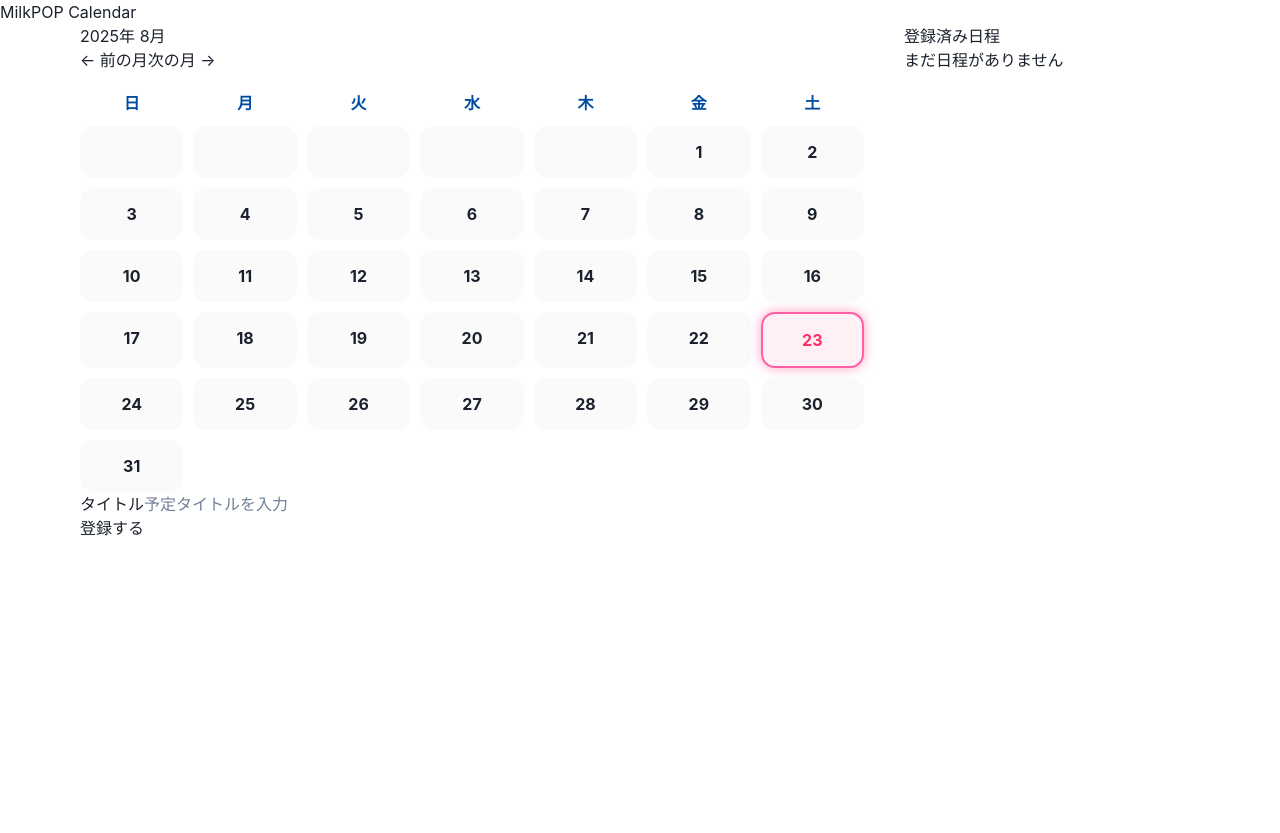
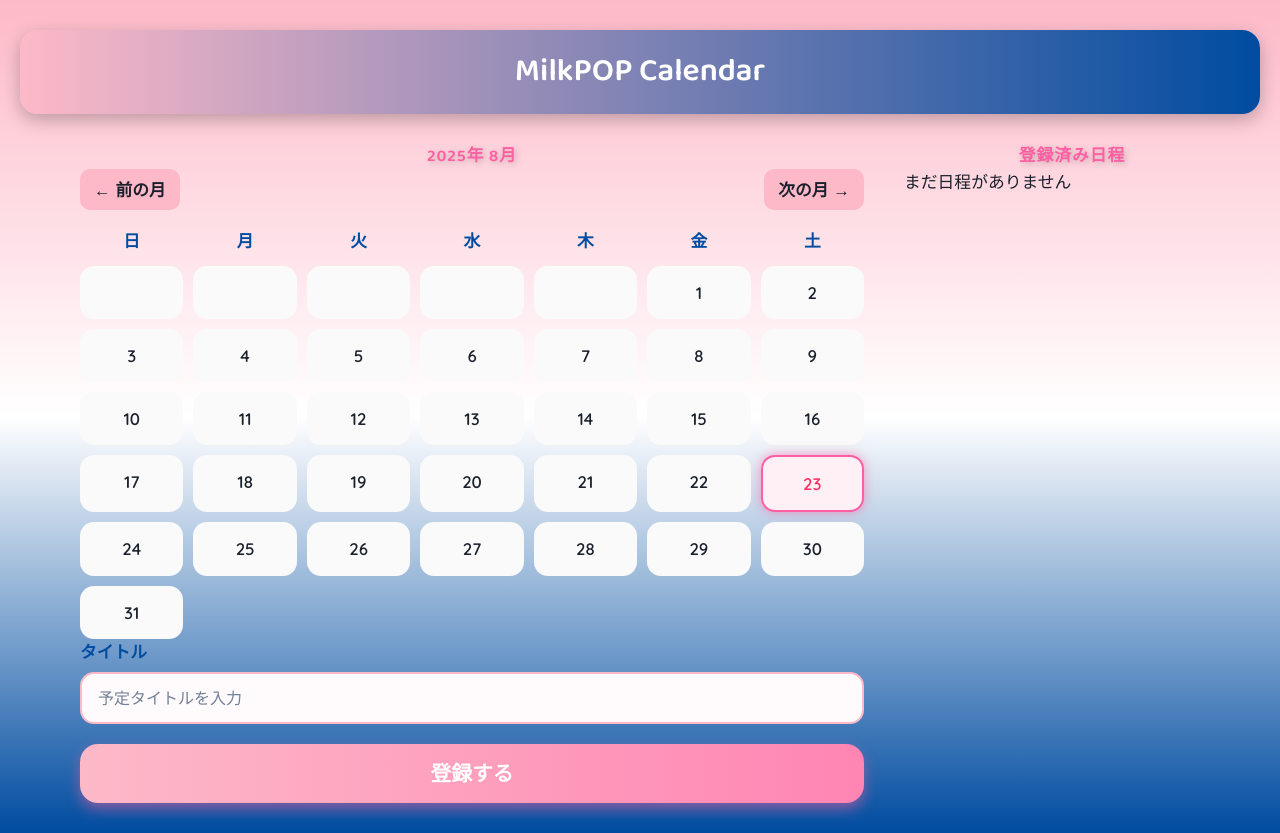
Before and after one commit to kuzyoumike0/milkpop-calendarapp, a React app in the folder frontend/: page /register in a window 1280 px wide. Before the commit the page ends 800 px from the top, so only its background shows below. Built offline with nearby package versions, Linux system fonts and the light colour scheme; a web font is replaced by a local one.

Commit message:
Update index.css

```diff
--- a/frontend/src/index.css
+++ b/frontend/src/index.css
@@ -1,3 +1,107 @@
+/* ===== フォント ===== */
+@import url('https://fonts.googleapis.com/css2?family=Baloo+2:wght@600&family=Quicksand:wght@400;600&display=swap');
+
+body {
+  margin: 0;
+  padding: 0;
+  line-height: 1.8;
+  background: linear-gradient(to bottom, #FDB9C8, #ffffff, #004CA0);
+  font-family: 'Quicksand', sans-serif;
+  font-size: 1.05rem;
+  color: #333;
+}
+
+/* ===== 見出し ===== */
+h1, h2 {
+  font-weight: 600;
+  color: #ff5fa2;
+  text-shadow: 2px 2px 6px rgba(0,0,0,0.2);
+  letter-spacing: 1px;
+  text-align: center;
+  font-family: 'Baloo 2', 'Quicksand', sans-serif;
+}
+
+/* ===== ヘッダー ===== */
+header {
+  background: linear-gradient(90deg, #FDB9C8, #004CA0);
+  color: white;
+  padding: 16px 24px;
+  display: flex;
+  justify-content: space-between;
+  align-items: center;
+  font-size: 1.4rem;
+  font-weight: bold;
+  position: fixed;
+  top: 0;
+  left: 0;
+  width: 100%;
+  z-index: 1000;
+  font-family: 'Baloo 2', cursive;
+}
+header a {
+  color: white;
+  text-decoration: none;
+  font-weight: bold;
+  margin: 0 10px;
+  transition: 0.3s;
+}
+header a:hover {
+  color: #ff5fa2;
+}
+
+/* ===== フッター ===== */
+footer {
+  background: #004CA0;
+  color: white;
+  padding: 14px 20px;
+  text-align: center;
+  font-family: 'Baloo 2', cursive;
+  width: 100%;
+}
+
+/* ===== main領域 ===== */
+main {
+  margin-top: 120px;
+  margin-bottom: 60px;
+}
+
+/* ===== トップロゴ ===== */
+.top-logo {
+  display: block;
+  margin: 2rem auto;
+  max-width: 1040px;
+  width: 100%;
+  height: auto;
+  border-radius: 24px;
+  box-shadow: 0 12px 24px rgba(0,0,0,0.2);
+  transition: transform 0.3s ease, box-shadow 0.3s ease;
+}
+.top-logo:hover {
+  transform: scale(1.02);
+  box-shadow: 0 16px 32px rgba(0,0,0,0.3);
+}
+
+/* ===== RegisterPage 全体 ===== */
+.register-page {
+  background: linear-gradient(to bottom, #FDB9C8, #fff, #004CA0);
+  min-height: 100vh;
+  padding: 30px 20px;
+  font-family: 'Quicksand', sans-serif;
+}
+
+/* ===== バナー ===== */
+.banner {
+  background: linear-gradient(90deg, #FDB9C8, #004CA0);
+  color: #fff;
+  text-align: center;
+  padding: 18px;
+  border-radius: 18px;
+  margin-bottom: 30px;
+  font-family: 'Baloo 2', cursive;
+  font-size: 2rem;
+  box-shadow: 0 6px 18px rgba(0,0,0,0.25);
+}
+
 /* ===== レイアウト（カレンダー7割 + リスト3割） ===== */
 .register-layout {
   display: flex;
@@ -5,18 +109,61 @@
   gap: 40px;
   max-width: 1200px;
   margin: auto;
-  padding: 0 40px;  /* 左右に余白 */
+  padding: 0 40px; /* 左右余白 */
 }
-
 .calendar-section {
   flex: 0 0 70%;
 }
-
 .schedule-section {
   flex: 0 0 30%;
 }
 
+/* ===== 入力フォーム ===== */
+.form-group {
+  margin-bottom: 20px;
+}
+.form-group label {
+  display: block;
+  margin-bottom: 8px;
+  font-weight: bold;
+  color: #004CA0;
+}
+.form-group input {
+  width: 100%;
+  padding: 12px 16px;
+  border: 2px solid #FDB9C8;
+  border-radius: 14px;
+  font-size: 1rem;
+  transition: 0.2s;
+  background: #fffafc;
+}
+.form-group input:focus {
+  outline: none;
+  border-color: #ff5fa2;
+  box-shadow: 0 0 10px rgba(255,95,162,0.6);
+}
+
 /* ===== カレンダー（自作） ===== */
+.calendar-nav {
+  display: flex;
+  justify-content: space-between;
+  margin-bottom: 12px;
+}
+.calendar-nav button {
+  background: #FDB9C8;
+  border: none;
+  border-radius: 10px;
+  padding: 8px 14px;
+  font-weight: bold;
+  cursor: pointer;
+  transition: 0.3s;
+}
+.calendar-nav button:hover {
+  background: #004CA0;
+  color: #fff;
+  transform: scale(1.05);
+}
+
 .calendar-grid {
   display: grid;
   grid-template-columns: repeat(7, 1fr);
@@ -65,6 +212,7 @@
   padding: 14px;
   margin-bottom: 14px;
   box-shadow: 0 4px 12px rgba(0,0,0,0.1);
+  position: relative;
 }
 .schedule-title {
   font-weight: bold;
@@ -82,3 +230,38 @@
   font-size: 0.9rem;
   font-weight: bold;
 }
+.delete-btn {
+  position: absolute;
+  top: 10px;
+  right: 10px;
+  background: transparent;
+  border: none;
+  color: #ff5fa2;
+  font-size: 1.2rem;
+  cursor: pointer;
+  transition: 0.2s;
+}
+.delete-btn:hover {
+  color: red;
+  transform: scale(1.2);
+}
+
+/* ===== 保存ボタン ===== */
+.save-btn {
+  background: linear-gradient(90deg, #FDB9C8, #ff85b3);
+  color: #fff;
+  font-weight: bold;
+  padding: 14px;
+  border-radius: 18px;
+  border: none;
+  cursor: pointer;
+  width: 100%;
+  font-size: 1.3rem;
+  transition: 0.3s;
+  box-shadow: 0 6px 14px rgba(255,95,162,0.5);
+}
+.save-btn:hover {
+  background: #004CA0;
+  color: #fff;
+  transform: scale(1.05);
+}
```
